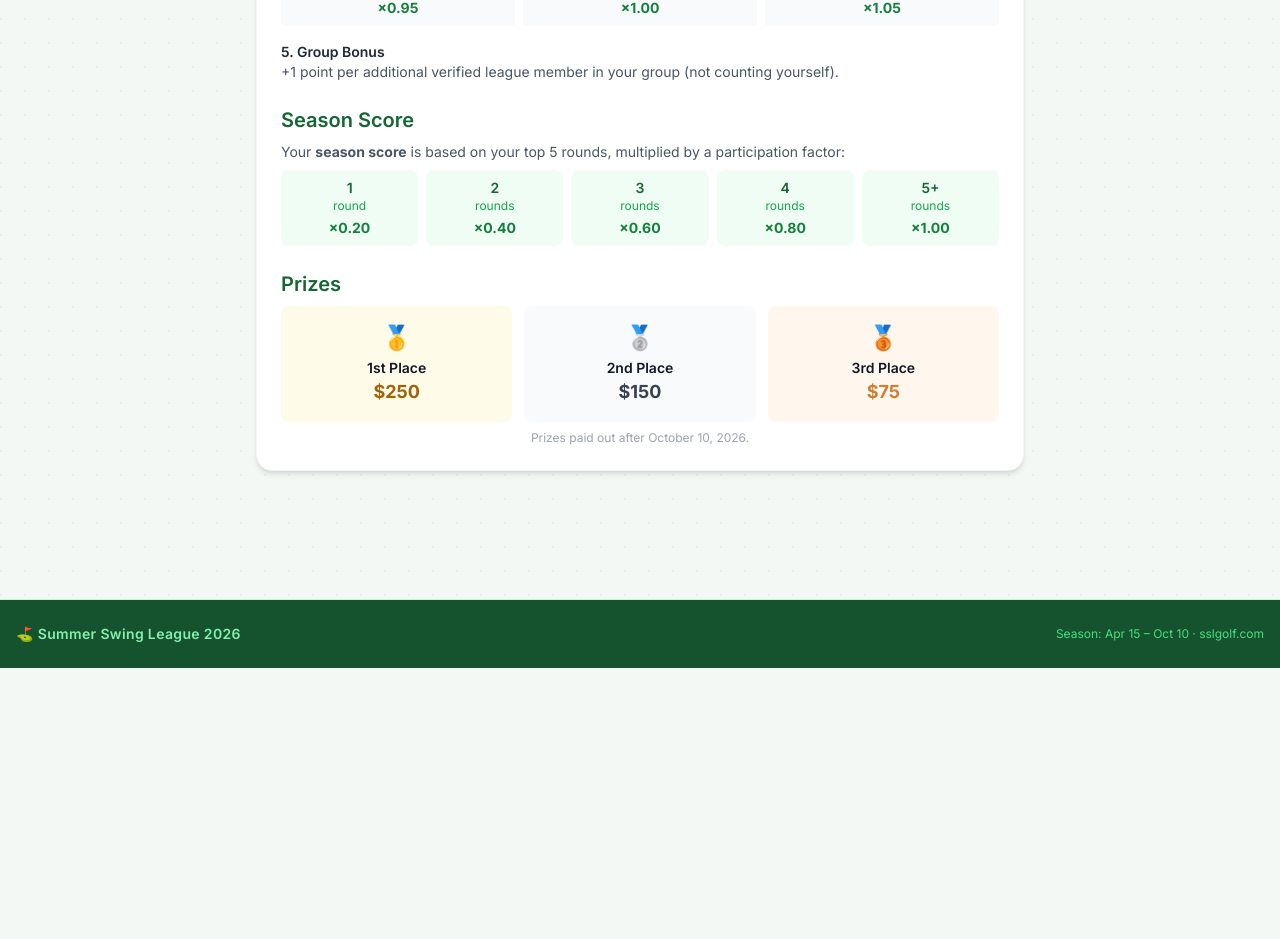
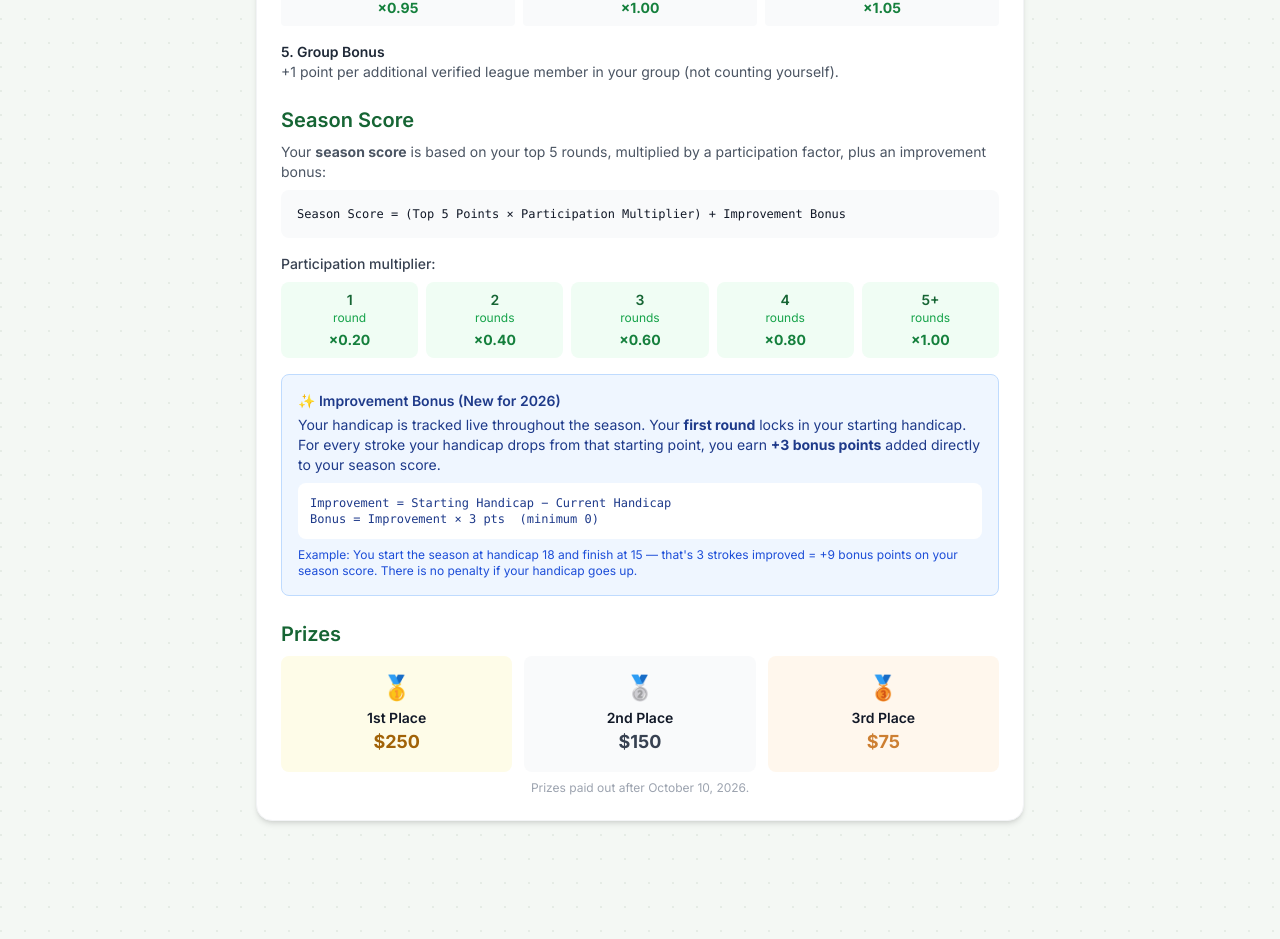
Before and after one commit to matthewmcalear/Summer-Swing-League, a Next.js app: page /rules in a window 1280 px wide. Shown: the part 894-1833 px from the top of the page. Before the commit the page ends 1562 px from the top, so only its background shows below. Built offline with nearby package versions, Linux system fonts and the light colour scheme.

Commit message:
Update rules page with improvement bonus explanation
Co-Authored-By: Claude Sonnet 4.6 <noreply@anthropic.com>

```diff
--- a/app/rules/page.tsx
+++ b/app/rules/page.tsx
@@ -76,9 +76,14 @@ export default function Rules() {
         <section>
           <h2 className="text-xl font-semibold text-green-800 mb-2">Season Score</h2>
           <p className="text-sm text-gray-600 mb-2">
-            Your <strong>season score</strong> is based on your top 5 rounds, multiplied by a participation factor:
+            Your <strong>season score</strong> is based on your top 5 rounds, multiplied by a participation factor,
+            plus an improvement bonus:
           </p>
-          <div className="grid grid-cols-5 gap-2 text-center text-sm">
+          <div className="bg-gray-50 rounded-lg p-4 font-mono text-xs mb-4 space-y-1">
+            <div>Season Score = (Top 5 Points × Participation Multiplier) + Improvement Bonus</div>
+          </div>
+          <p className="text-sm font-medium text-gray-700 mb-2">Participation multiplier:</p>
+          <div className="grid grid-cols-5 gap-2 text-center text-sm mb-4">
             {[
               { rounds: '1', mult: '×0.20' },
               { rounds: '2', mult: '×0.40' },
@@ -92,6 +97,23 @@ export default function Rules() {
                 <div className="font-bold text-green-700 mt-1">{mult}</div>
               </div>
             ))}
+          </div>
+
+          <div className="bg-blue-50 border border-blue-200 rounded-lg p-4 text-sm text-blue-900">
+            <h3 className="font-semibold mb-1">✨ Improvement Bonus (New for 2026)</h3>
+            <p className="mb-2">
+              Your handicap is tracked live throughout the season. Your <strong>first round</strong> locks
+              in your starting handicap. For every stroke your handicap drops from that starting point,
+              you earn <strong>+3 bonus points</strong> added directly to your season score.
+            </p>
+            <div className="bg-white rounded-lg p-3 font-mono text-xs">
+              <div>Improvement = Starting Handicap − Current Handicap</div>
+              <div>Bonus = Improvement × 3 pts &nbsp;(minimum 0)</div>
+            </div>
+            <p className="text-xs text-blue-700 mt-2">
+              Example: You start the season at handicap 18 and finish at 15 — that's 3 strokes improved
+              = +9 bonus points on your season score. There is no penalty if your handicap goes up.
+            </p>
           </div>
         </section>
 
```
Also changed, not shown: .claude/settings.local.json.
